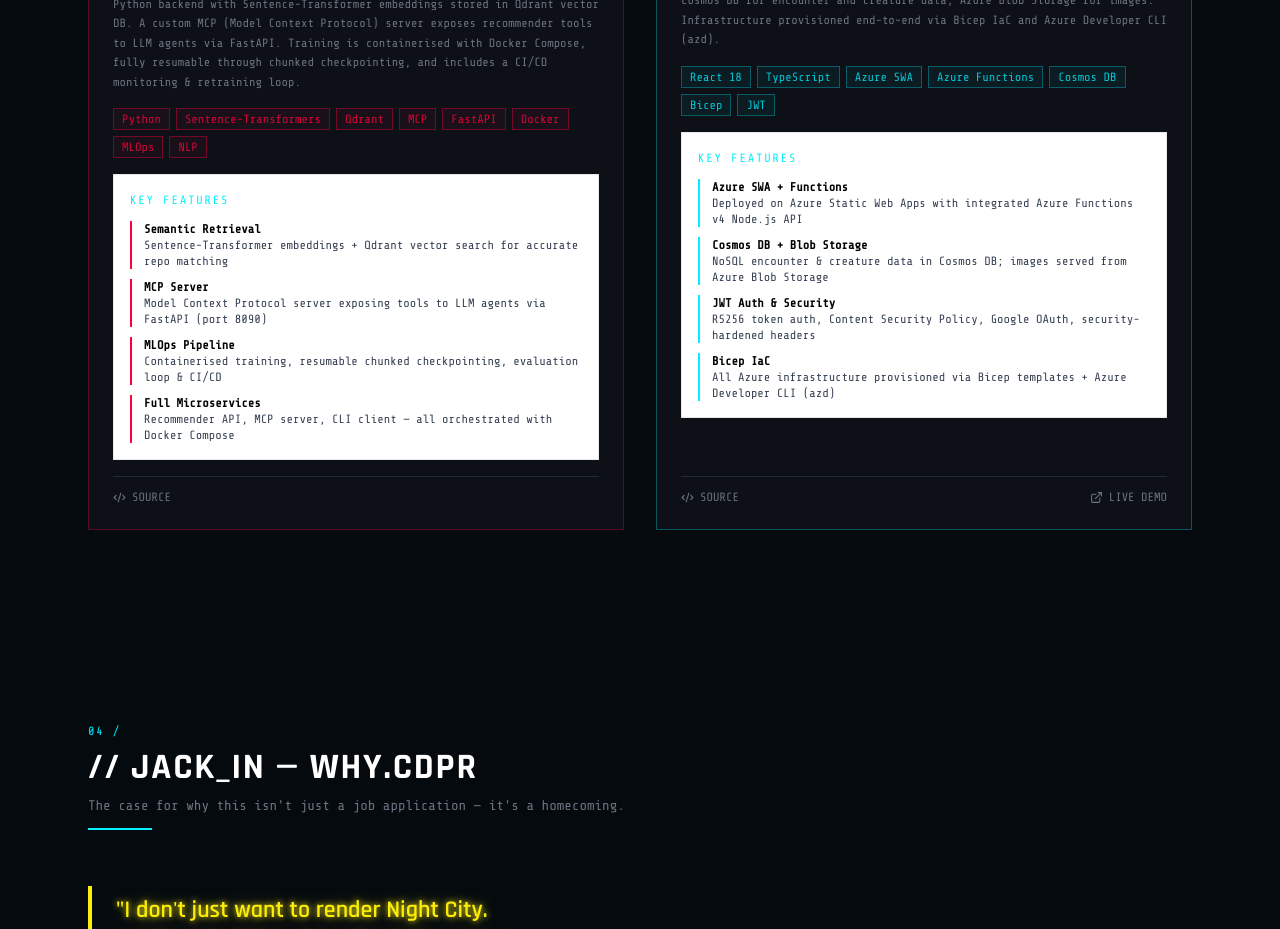
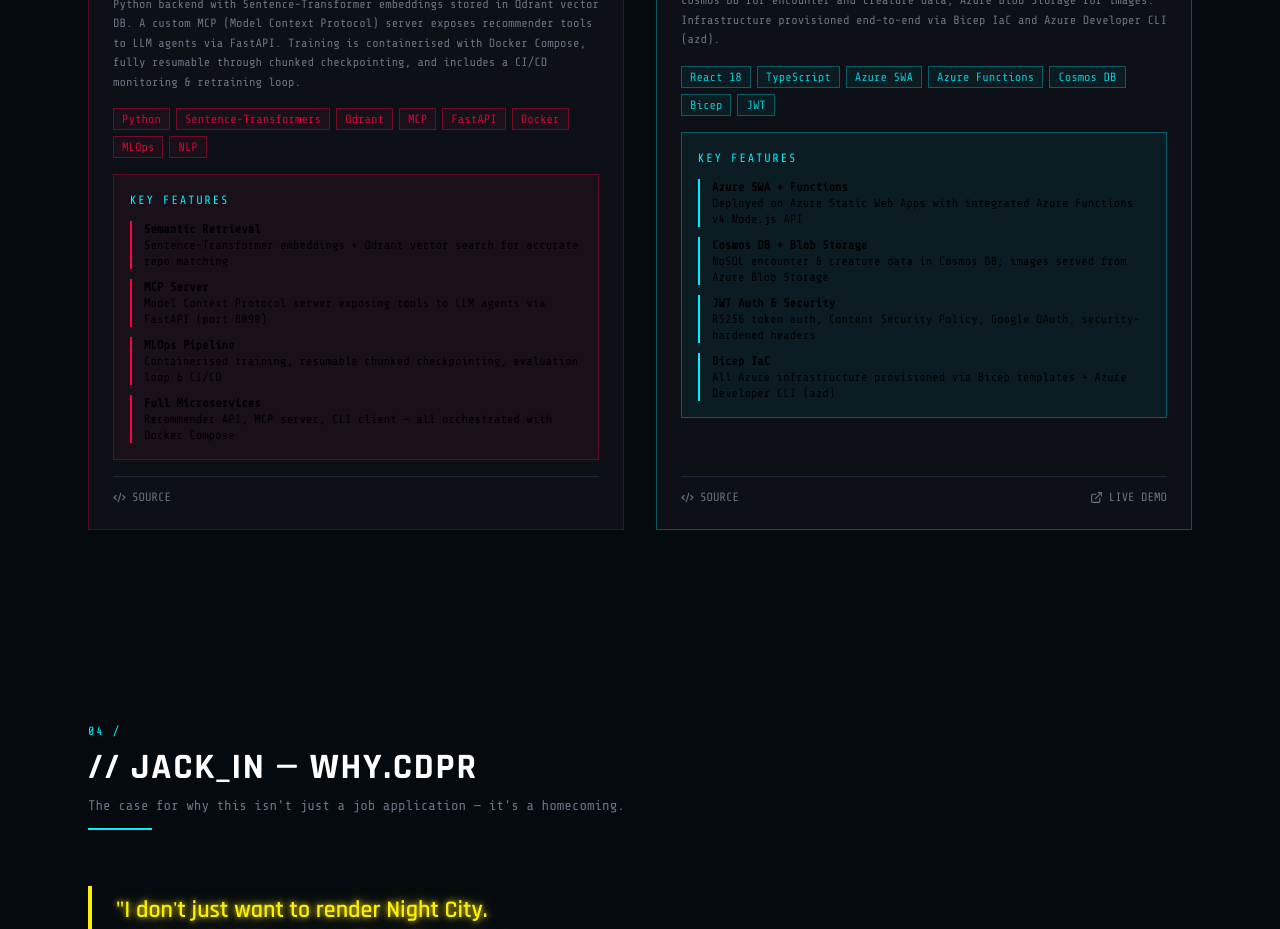
Before and after one commit to DVelascoHerruzo/Portfolio-Website, a React (Vite) app in the folder portfolio/: page / in a window 1280 px wide. Shown: the part 3740-4669 px from the top of the page. Built offline with nearby package versions, Linux system fonts and the light colour scheme.

Commit message:
Modified smaller scale shader project descriptons

```diff
--- a/portfolio/src/components/LLMSection.tsx
+++ b/portfolio/src/components/LLMSection.tsx
@@ -103,13 +103,13 @@
 
         {/* Features panel */}
         {features && features.length > 0 && (
-          <div className="bg-white border border-gray-200 p-4">
-            <p className="section-label text-gray-500 mb-3">{featuresTitle}</p>
+          <div className={`${accent === 'red' ? 'bg-cp-red/5 border-cp-red/30' : 'bg-cp-cyan/5 border-cp-cyan/30'} border p-4`}>
+            <p className="section-label text-cp-muted mb-3">{featuresTitle}</p>
             <div className="space-y-2.5">
               {features.map(({ topic, detail }) => (
                 <div key={topic} className={`border-l-2 ${accentBorder} pl-3`}>
                   <p className="text-black text-xs font-mono font-semibold">{topic}</p>
-                  <p className="text-gray-700 text-xs">{detail}</p>
+                  <p className="text-black text-xs">{detail}</p>
                 </div>
               ))}
             </div>
```
Also changed, not shown: 1 other file (tests, documents, lock files or other folders).
